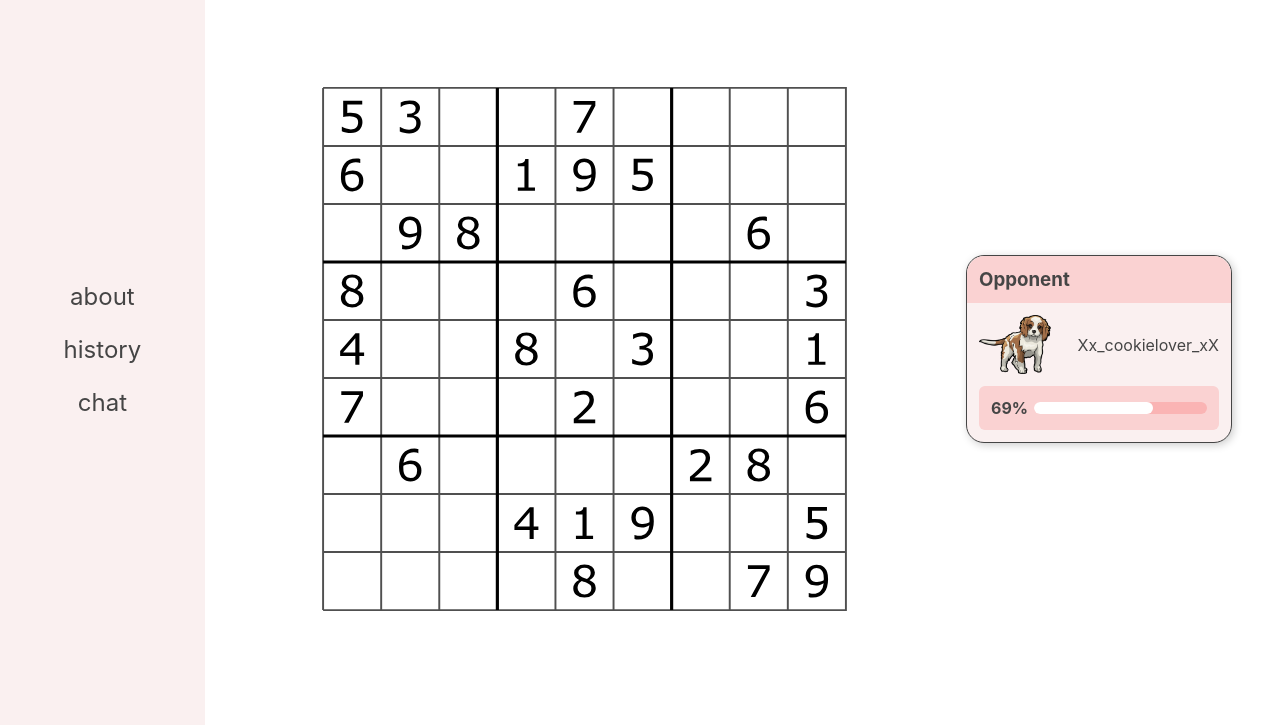
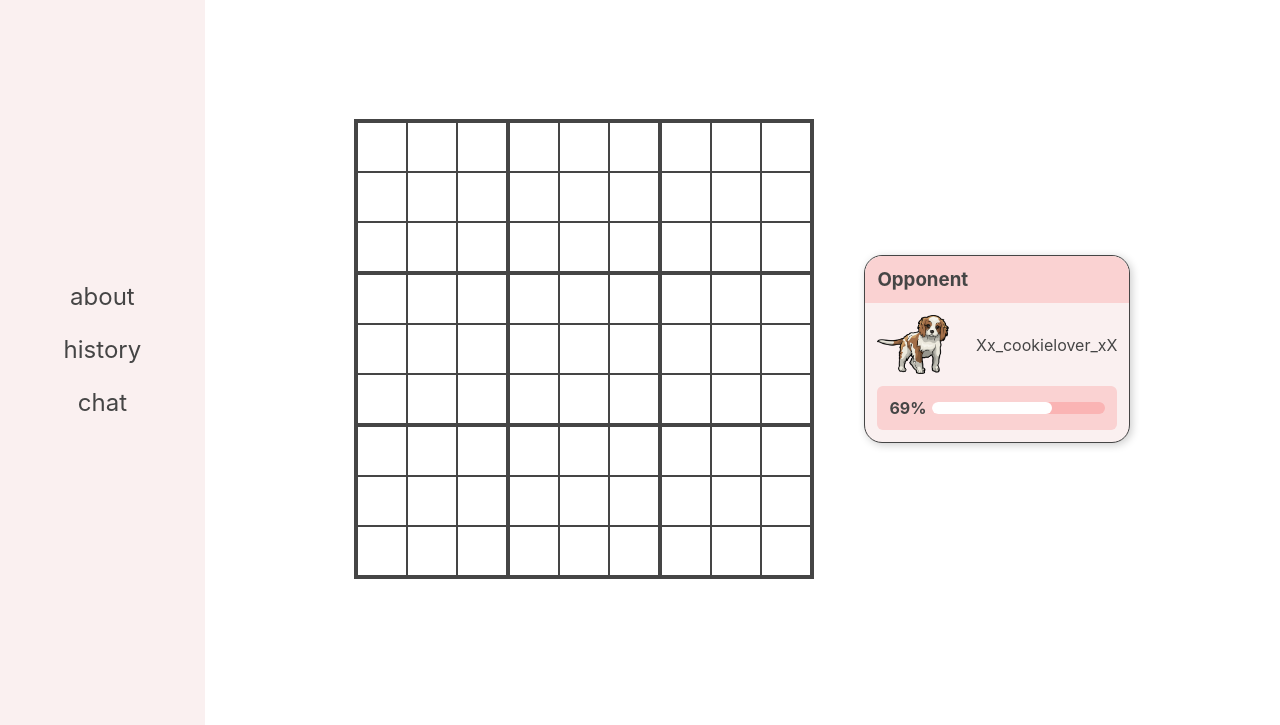
Before and after one commit to timviolino/dokuDair, a plain HTML site: page index.html in a window 1280 px wide. Shown: the part 75-800 px from the top of the page. Drawn offline with Linux system fonts and the light colour scheme.

Commit message:
Create grid via html / css instead of using img

```diff
--- a/index.html
+++ b/index.html
@@ -21,7 +21,107 @@
         <a class="menu-item stretch" href="./pages/chat.html">chat</a>
       </div>
       <div class="container" id="content">
-        <img class="container" src="./img/sudoku.svg" alt="Sudoku Board">
+        <div id="board">
+          <div class="section">
+            <div class="cell"></div>
+            <div class="cell"></div>
+            <div class="cell"></div>
+            <div class="cell"></div>
+            <div class="cell"></div>
+            <div class="cell"></div>
+            <div class="cell"></div>
+            <div class="cell"></div>
+            <div class="cell"></div>
+          </div>
+          <div class="section">
+            <div class="cell"></div>
+            <div class="cell"></div>
+            <div class="cell"></div>
+            <div class="cell"></div>
+            <div class="cell"></div>
+            <div class="cell"></div>
+            <div class="cell"></div>
+            <div class="cell"></div>
+            <div class="cell"></div>
+          </div>
+          <div class="section">
+            <div class="cell"></div>
+            <div class="cell"></div>
+            <div class="cell"></div>
+            <div class="cell"></div>
+            <div class="cell"></div>
+            <div class="cell"></div>
+            <div class="cell"></div>
+            <div class="cell"></div>
+            <div class="cell"></div>
+          </div>
+          <div class="section">
+            <div class="cell"></div>
+            <div class="cell"></div>
+            <div class="cell"></div>
+            <div class="cell"></div>
+            <div class="cell"></div>
+            <div class="cell"></div>
+            <div class="cell"></div>
+            <div class="cell"></div>
+            <div class="cell"></div>
+          </div>
+          <div class="section">
+            <div class="cell"></div>
+            <div class="cell"></div>
+            <div class="cell"></div>
+            <div class="cell"></div>
+            <div class="cell"></div>
+            <div class="cell"></div>
+            <div class="cell"></div>
+            <div class="cell"></div>
+            <div class="cell"></div>
+          </div>
+          <div class="section">
+            <div class="cell"></div>
+            <div class="cell"></div>
+            <div class="cell"></div>
+            <div class="cell"></div>
+            <div class="cell"></div>
+            <div class="cell"></div>
+            <div class="cell"></div>
+            <div class="cell"></div>
+            <div class="cell"></div>
+          </div>
+          <div class="section">
+            <div class="cell"></div>
+            <div class="cell"></div>
+            <div class="cell"></div>
+            <div class="cell"></div>
+            <div class="cell"></div>
+            <div class="cell"></div>
+            <div class="cell"></div>
+            <div class="cell"></div>
+            <div class="cell"></div>
+          </div>
+          <div class="section">
+            <div class="cell"></div>
+            <div class="cell"></div>
+            <div class="cell"></div>
+            <div class="cell"></div>
+            <div class="cell"></div>
+            <div class="cell"></div>
+            <div class="cell"></div>
+            <div class="cell"></div>
+            <div class="cell"></div>
+          </div>
+          <div class="section">
+            <div class="cell"></div>
+            <div class="cell"></div>
+            <div class="cell"></div>
+            <div class="cell"></div>
+            <div class="cell"></div>
+            <div class="cell"></div>
+            <div class="cell"></div>
+            <div class="cell"></div>
+            <div class="cell"></div>
+          </div>
+        </div>
         <div class="container vertical inflexible color-light" id="opponent-card">
           <h3 class="stretch color-med">Opponent</h3>
           <div class="container stretch user">
--- a/style.css
+++ b/style.css
@@ -61,7 +61,7 @@ a {
   border: 2px solid var(--color-text);
 }
 
-.section {
+.section, .cell {
   border: 1px solid var(--color-text);
 }
 
@@ -178,14 +178,20 @@ a {
   width: 69%;
 }
 
-#board {
-  flex: initial;
+/* ||||||||| Doku Board ||||||||| */
+
+#board, .section {
   display: grid;
-  width: 529px;
-  height: 529px;
+  grid-template-columns: 1fr 1fr 1fr;
+  grid-template-rows: 1fr 1fr 1fr;
 }
 
-/* ||||||||| Miscellaneous Styling ||||||||| */
+.cell {
+  width: 48px;
+  height: 48px;
+}
+
+/* ||||||||| Animations ||||||||| */
 .menu-item {
   transition: background-color 150ms;
 }
```
Also changed, not shown: pages/chat.html (+1 -11 lines).
